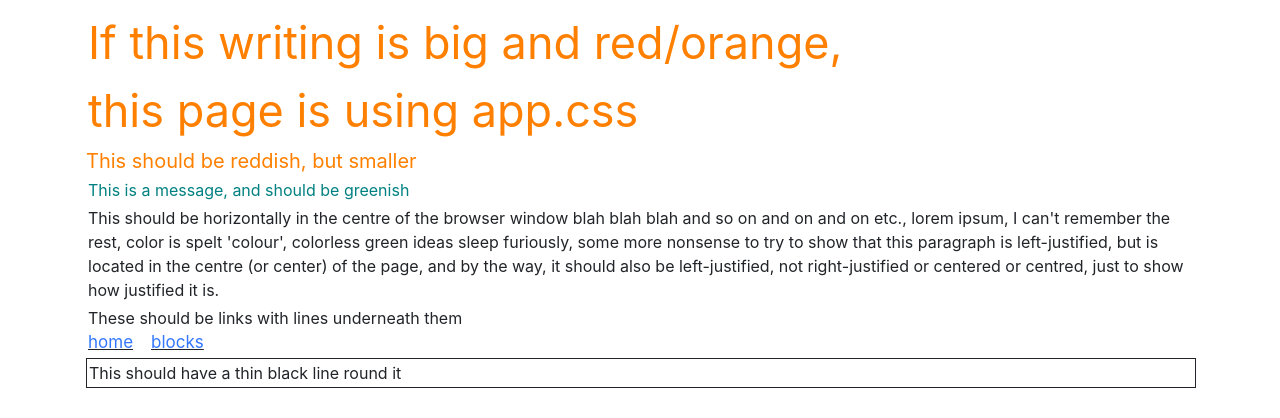
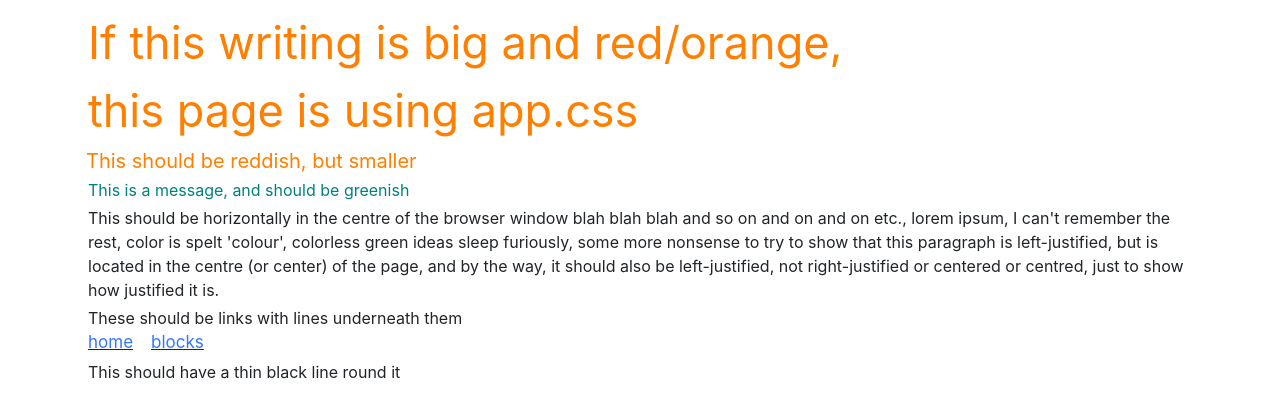
Before and after one commit to pdxrod/blockchain_explorer, a website: page assets/css/example.html in a window 1280 px wide. Drawn offline with nearby package versions, Linux system fonts and the light colour scheme.

```diff
--- a/assets/css/app.css
+++ b/assets/css/app.css
@@ -31,11 +31,6 @@
 .links {
   font-size: 17px;
   text-decoration: underline;
-}
-
-.transaction_block {
-  border-style: solid;
-  border-width: thin;
 }
 
 code {
```
Also changed, not shown: 1 other file.
